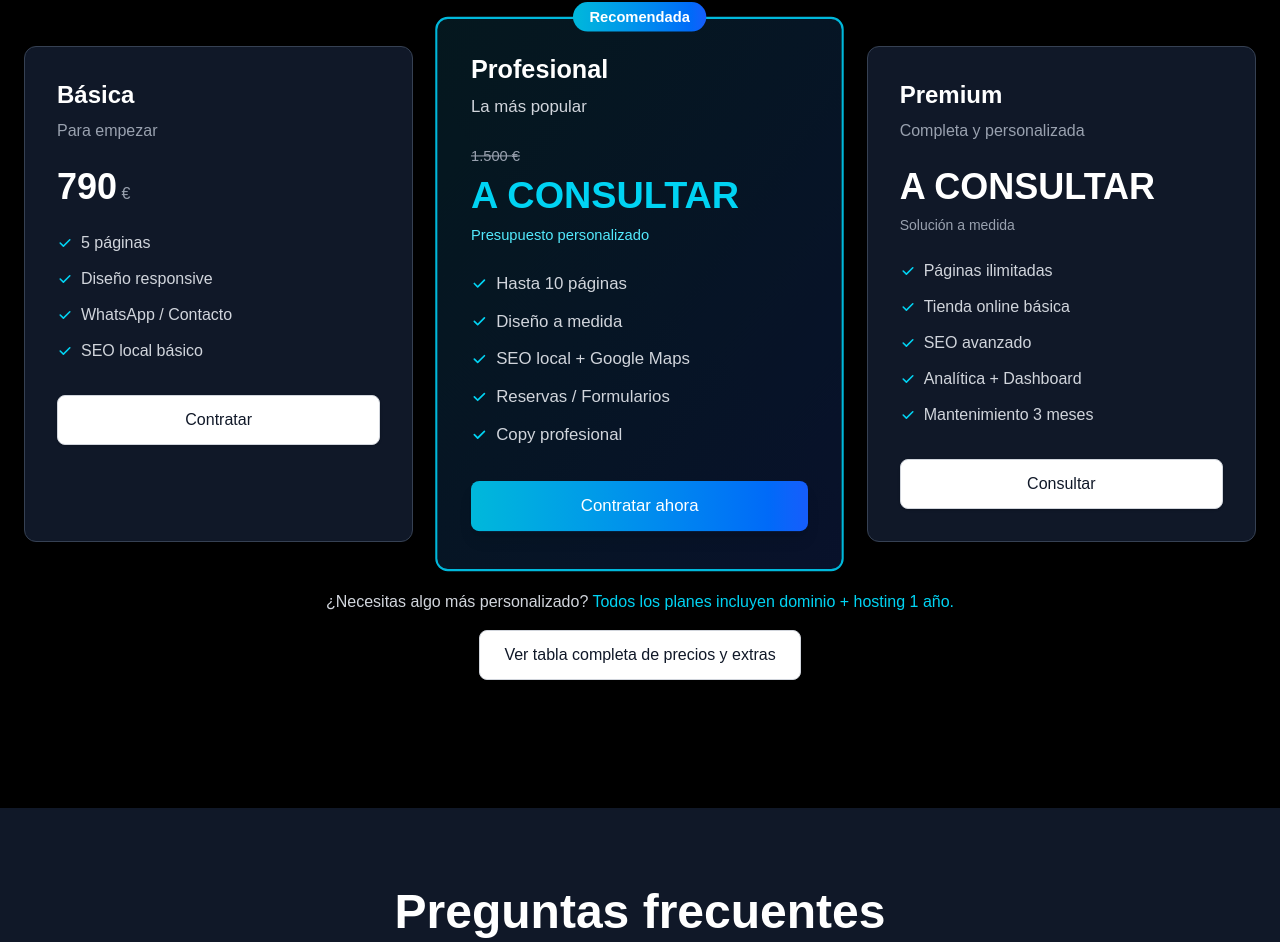
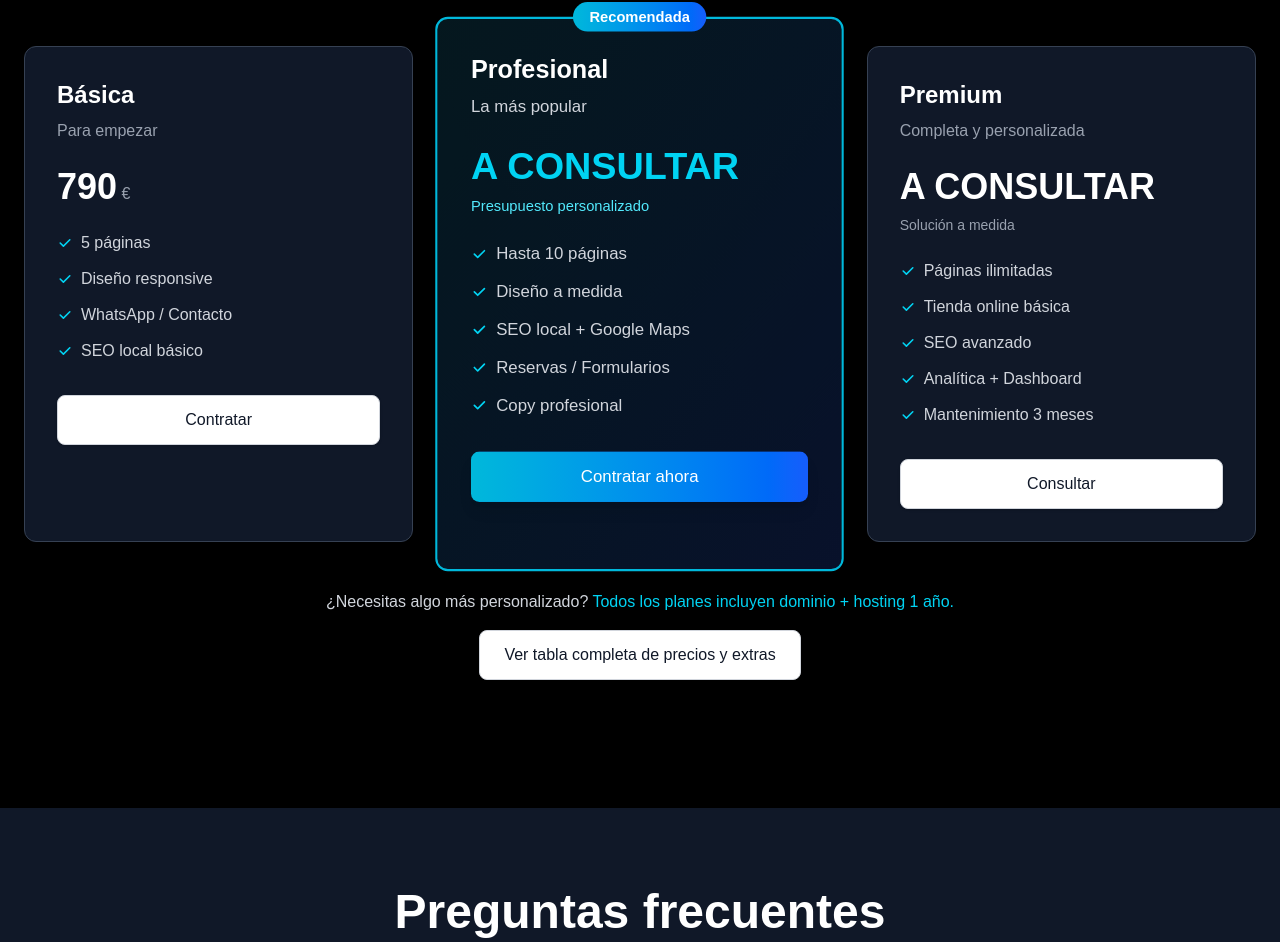
Before and after one commit to mateoclaramunt2021/Neuriax, a Next.js app: page /webs in a window 1280 px wide. Shown: the part 2884-3826 px from the top of the page. Built offline with nearby package versions, Linux system fonts and the light colour scheme.

Commit message:
Eliminar precio tachado 1500 del plan profesional

```diff
--- a/app/webs/page.tsx
+++ b/app/webs/page.tsx
@@ -268,9 +268,6 @@ export default function WebsPage() {
               <h3 className="text-2xl font-semibold text-white mb-2">Profesional</h3>
               <p className="text-gray-300 mb-6">La más popular</p>
               <div className="mb-6">
-                <div className="flex items-baseline gap-2 mb-2">
-                  <span className="text-sm text-gray-400 line-through">1.500 €</span>
-                </div>
                 <span className="text-4xl font-bold text-cyan-400">A CONSULTAR</span>
                 <p className="text-cyan-300 text-sm mt-2">Presupuesto personalizado</p>
               </div>
```
